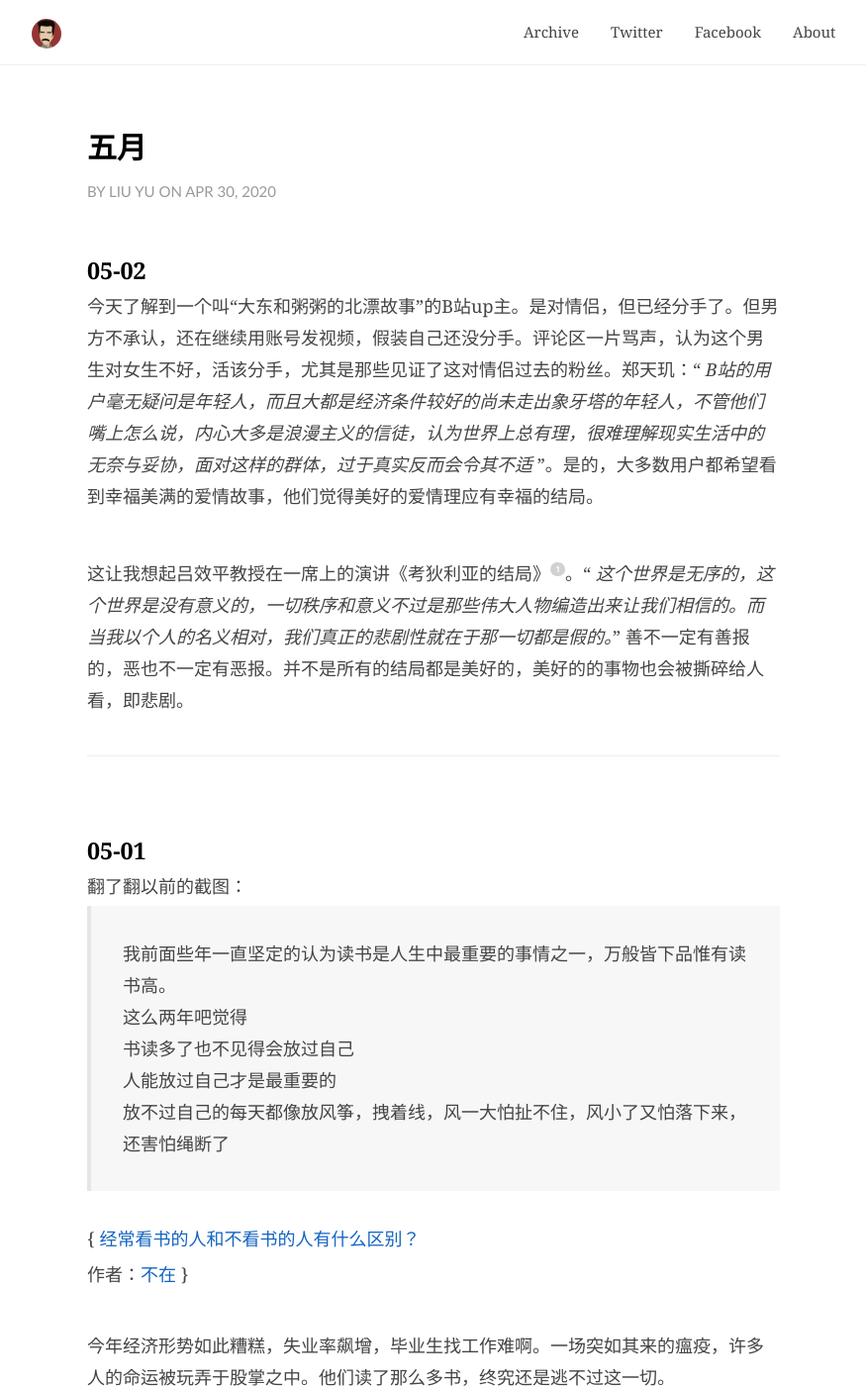
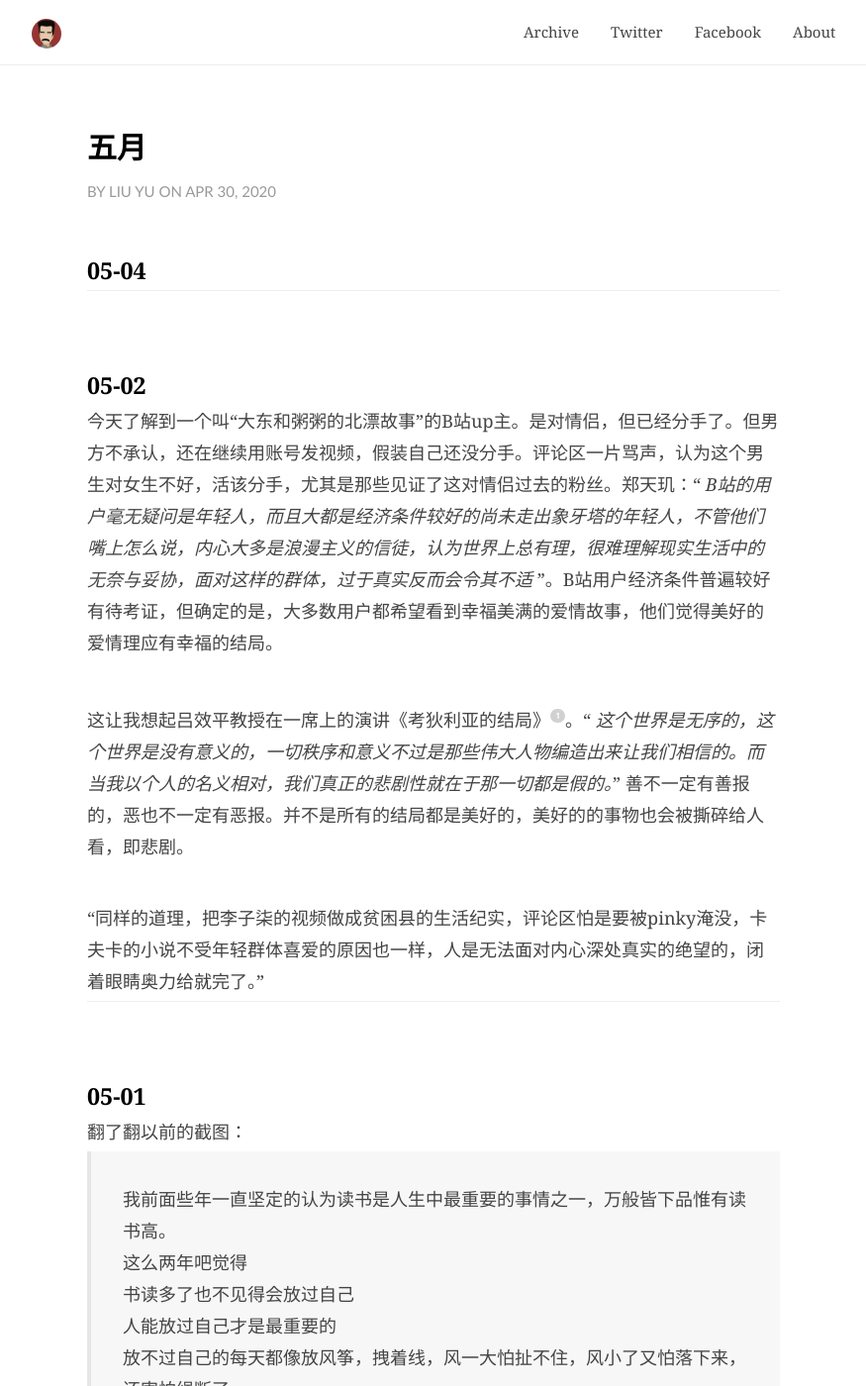
Before and after one commit to JaydenYL/JaydenYL.github.io, a Jekyll site: the page built from _posts/2020-04-26-日记.md, in a window 1280 px wide and 1400 px high. Shown: the whole window at 99% size, without its empty margins (202-1077 px from the left). Built offline with Jekyll 4.4.1, drawn with Linux system fonts in a browser that asks for light colours; comment, search, counter and statistics services are not loaded.

Commit message:
Update 2020-04-26-日记.md

```diff
--- a/_posts/2020-04-26-日记.md
+++ b/_posts/2020-04-26-日记.md
@@ -15,17 +15,29 @@ catalog: true
 
 
 
+### 05-04
+
+
+
+
+
+
+
+---
+
+
+
 ### 05-02
 
-今天了解到一个叫“大东和粥粥的北漂故事”的B站up主。是对情侣，但已经分手了。但男方不承认，还在继续用账号发视频，假装自己还没分手。评论区一片骂声，认为这个男生对女生不好，活该分手，尤其是那些见证了这对情侣过去的粉丝。郑天玑：“ *B站的用户毫无疑问是年轻人，而且大都是经济条件较好的尚未走出象牙塔的年轻人，不管他们嘴上怎么说，内心大多是浪漫主义的信徒，认为世界上总有理，很难理解现实生活中的无奈与妥协，面对这样的群体，过于真实反而会令其不适* ”。是的，大多数用户都希望看到幸福美满的爱情故事，他们觉得美好的爱情理应有幸福的结局。
+今天了解到一个叫“大东和粥粥的北漂故事”的B站up主。是对情侣，但已经分手了。但男方不承认，还在继续用账号发视频，假装自己还没分手。评论区一片骂声，认为这个男生对女生不好，活该分手，尤其是那些见证了这对情侣过去的粉丝。郑天玑：“ *B站的用户毫无疑问是年轻人，而且大都是经济条件较好的尚未走出象牙塔的年轻人，不管他们嘴上怎么说，内心大多是浪漫主义的信徒，认为世界上总有理，很难理解现实生活中的无奈与妥协，面对这样的群体，过于真实反而会令其不适* ”。B站用户经济条件普遍较好有待考证，但确定的是，大多数用户都希望看到幸福美满的爱情故事，他们觉得美好的爱情理应有幸福的结局。
 
 <br>
 
 这让我想起吕效平教授在一席上的演讲《考狄利亚的结局》[^1]。“ *这个世界是无序的，这个世界是没有意义的，一切秩序和意义不过是那些伟大人物编造出来让我们相信的。而当我以个人的名义相对，我们真正的悲剧性就在于那一切都是假的。*”  善不一定有善报的，恶也不一定有恶报。并不是所有的结局都是美好的，美好的的事物也会被撕碎给人看，即悲剧。
 
+<br>
 
-
-<br>
+“同样的道理，把李子柒的视频做成贫困县的生活纪实，评论区怕是要被pinky淹没，卡夫卡的小说不受年轻群体喜爱的原因也一样，人是无法面对内心深处真实的绝望的，闭着眼睛奥力给就完了。”
 
 [^1]: [一席官网视频--《考狄利亚的结局》](https://yixi.tv/speech/586)
 
```
